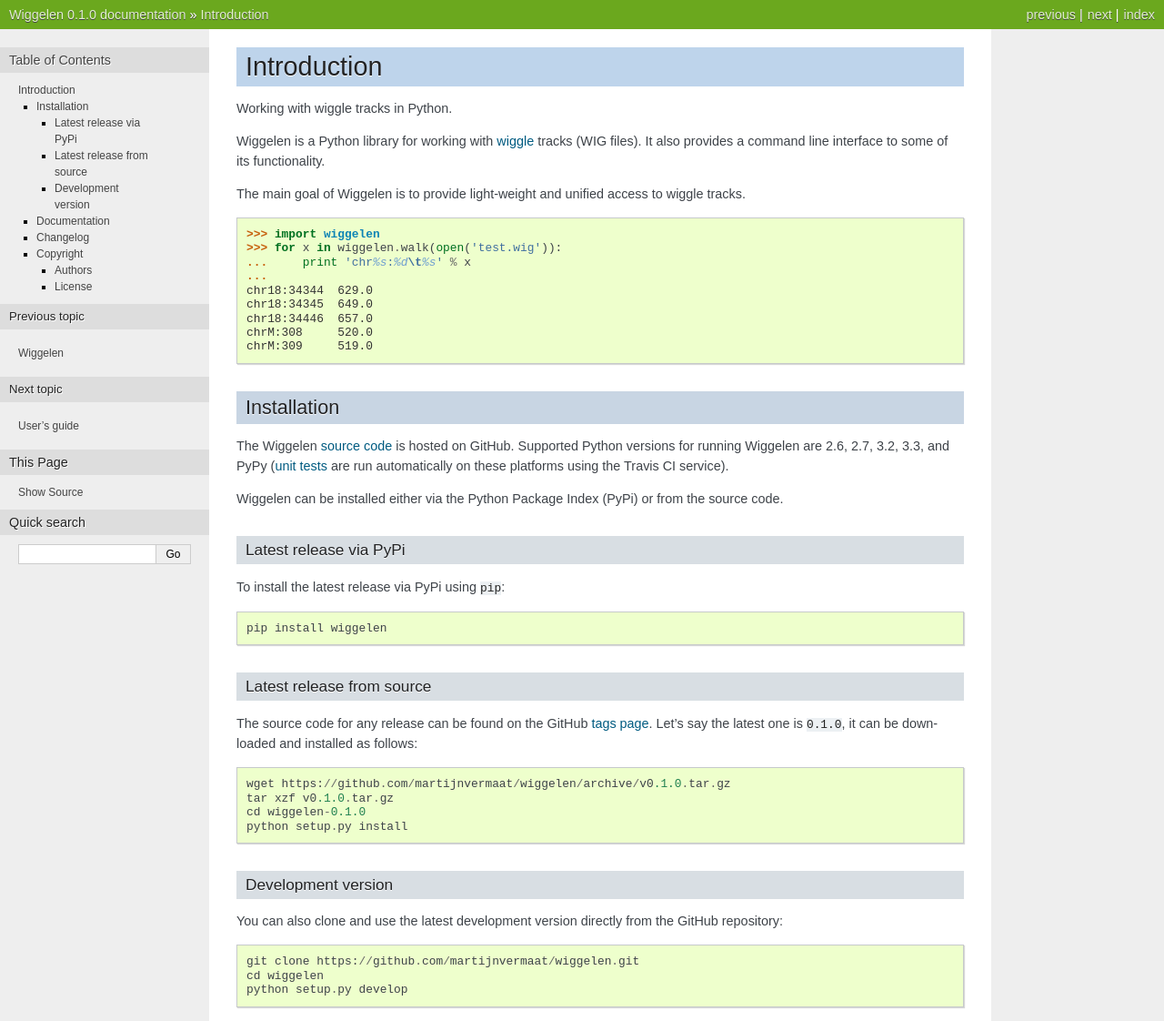
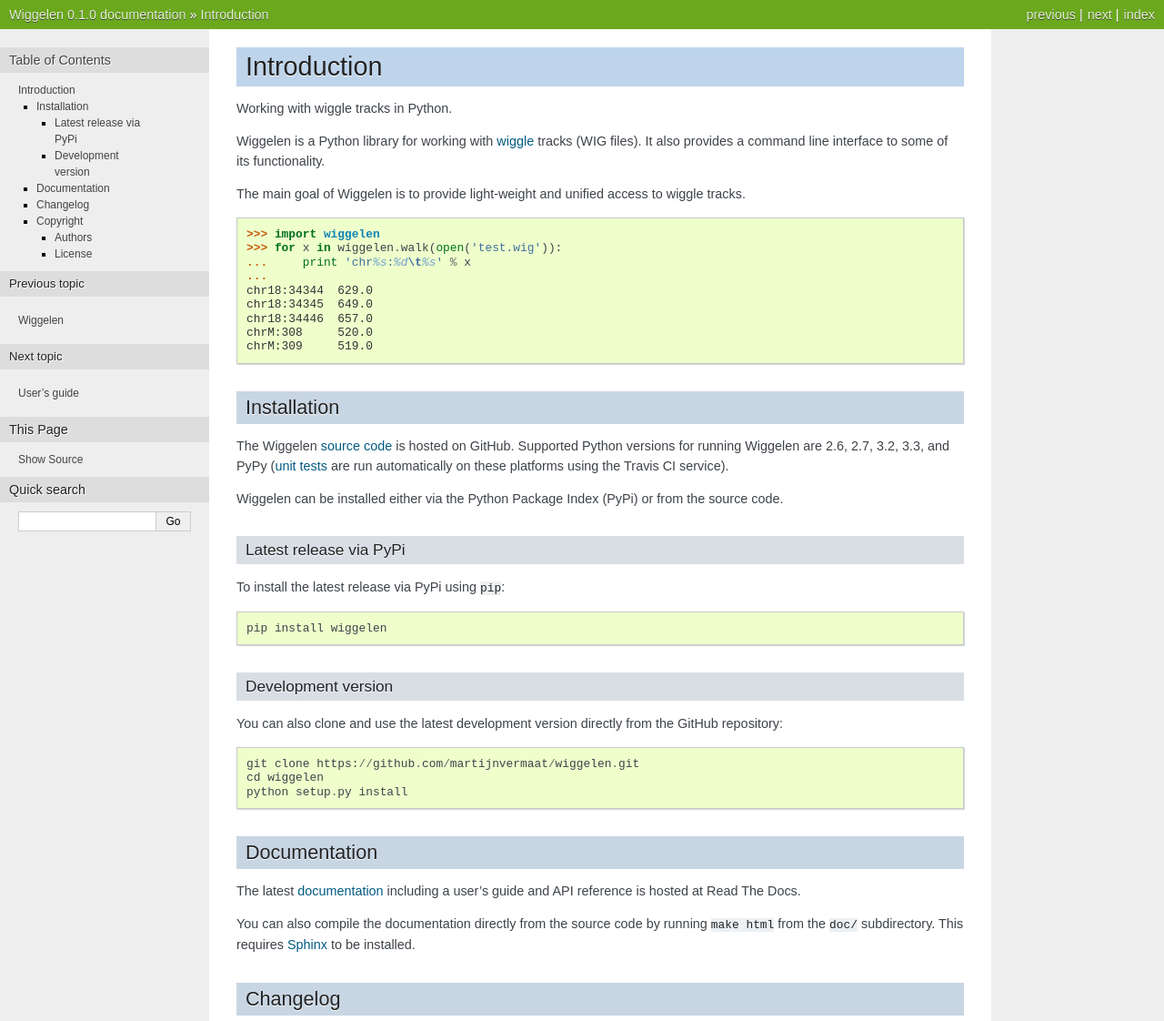
Before and after one commit to martijnvermaat/wiggelen, a Sphinx documentation site: the page built from doc/intro.rst, in a window 1280 px wide and 1400 px high, cut to the strip 0-1122 px from the top of the window. Shown: the whole strip at 91% size. Built offline with Sphinx 7.4.7, drawn with Linux system fonts in a browser that asks for light colours.

Commit message:
No release source tarball install instructions

```diff
--- a/doc/intro.rst
+++ b/doc/intro.rst
@@ -41,19 +41,6 @@
     pip install wiggelen
 
 
-Latest release from source
-^^^^^^^^^^^^^^^^^^^^^^^^^^
-
-The source code for any release can be found on the GitHub `tags page
-<https://github.com/martijnvermaat/wiggelen/tags>`_. Let's say the latest one
-is ``0.1.0``, it can be downloaded and installed as follows::
-
-    wget https://github.com/martijnvermaat/wiggelen/archive/v0.1.0.tar.gz
-    tar xzf v0.1.0.tar.gz
-    cd wiggelen-0.1.0
-    python setup.py install
-
-
 Development version
 ^^^^^^^^^^^^^^^^^^^
 
@@ -62,7 +49,7 @@
 
     git clone https://github.com/martijnvermaat/wiggelen.git
     cd wiggelen
-    python setup.py develop
+    python setup.py install
 
 
 Documentation
```
Also changed, not shown: README.rst (+1 -14 lines).
